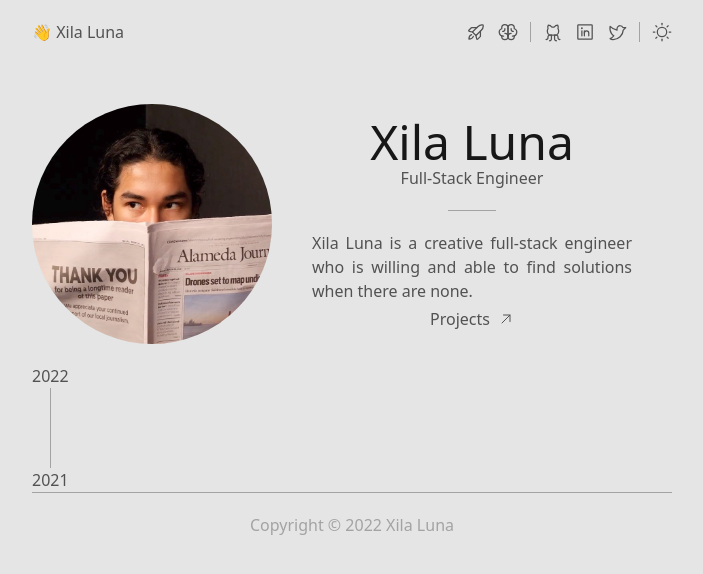
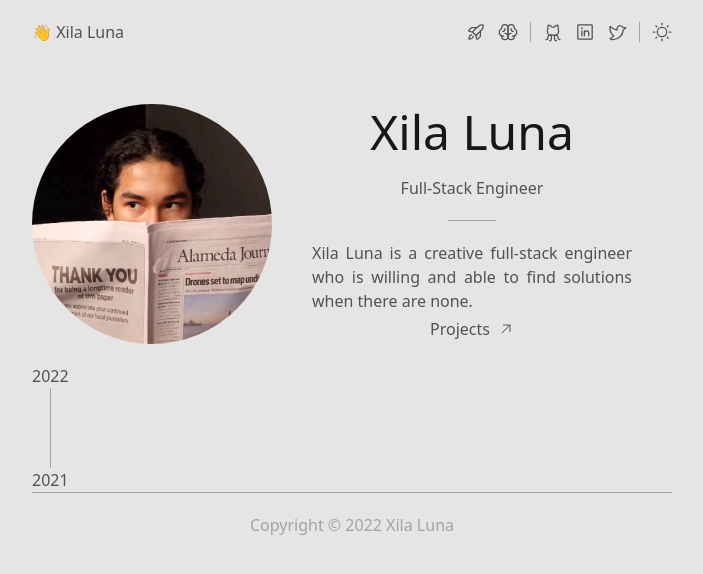
Before and after one commit to xilaluna/xilaluna.com, a Next.js app: page / in a window 1280 px wide. Shown: the top 574 px of the page, without its empty margins (288-991 px from the left). Built offline with nearby package versions, Linux system fonts and the light colour scheme.

Commit message:
[add] padding bottom heading name

```diff
--- a/pages/index.tsx
+++ b/pages/index.tsx
@@ -24,7 +24,7 @@ const Home: NextPage = () => {
           />
         </div>
         <div className="flex flex-1 flex-col items-center justify-center">
-          <h1>Xila Luna</h1>
+          <h1 className="pb-5">Xila Luna</h1>
 
           <p>Full-Stack Engineer</p>
 
```
